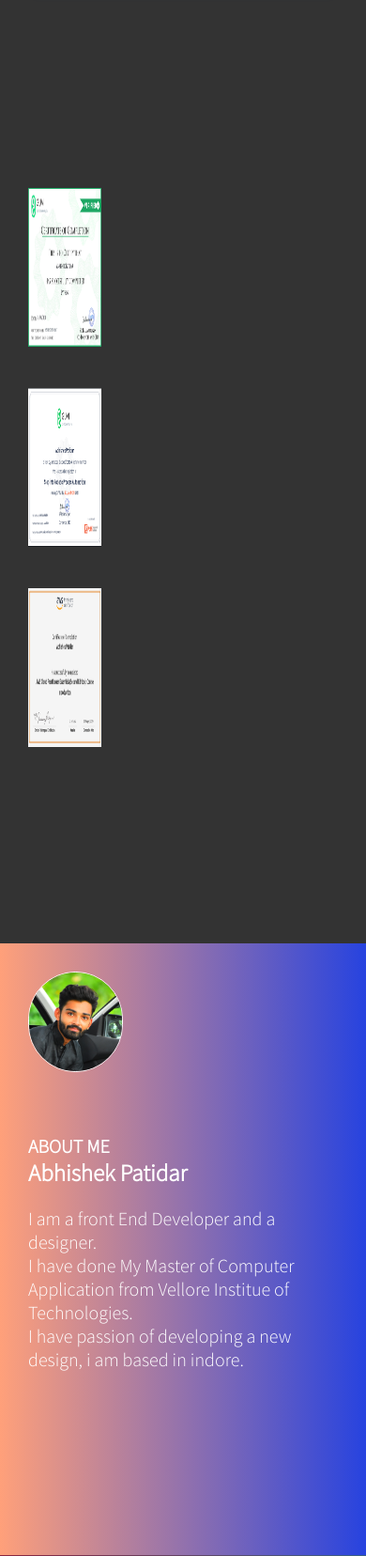
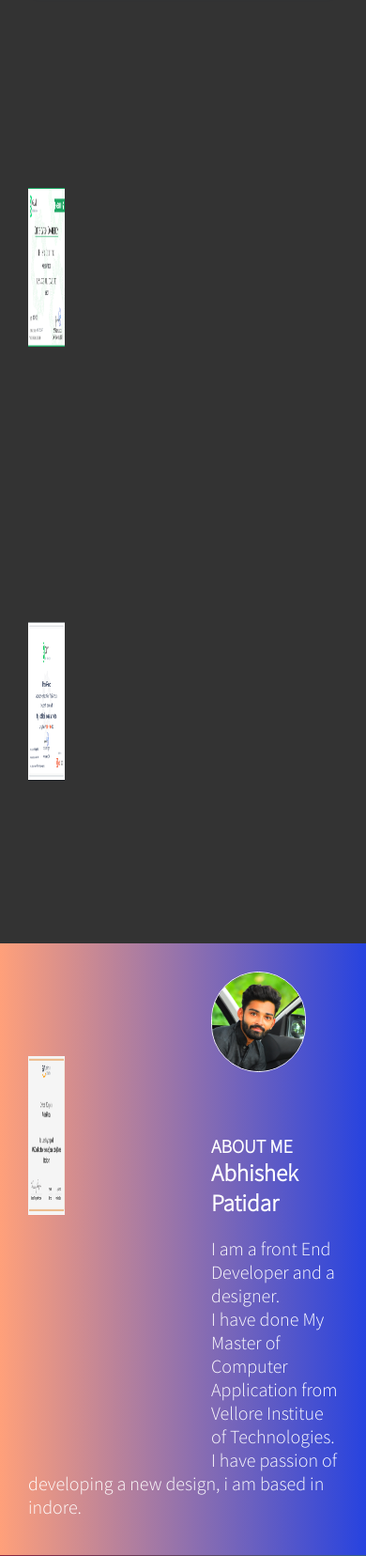
Before and after one commit to 9926830418/portfolio, a PHP site: page / in a window 390 px wide. Shown: the part 1258-2914 px from the top of the page at 94% size. Run offline with PHP 8.4, Linux system fonts and the light colour scheme; some libraries are stand-ins or nearby versions.

Commit message:
Update style.css

```diff
--- a/style.css
+++ b/style.css
@@ -686,8 +686,8 @@ display: none;
 	}
 	.gallery {
 
-		width: 100%;
-		height: auto;
+		width: 50%;
+		height: 50vh;
 		border: none;
 
 	 }
```
